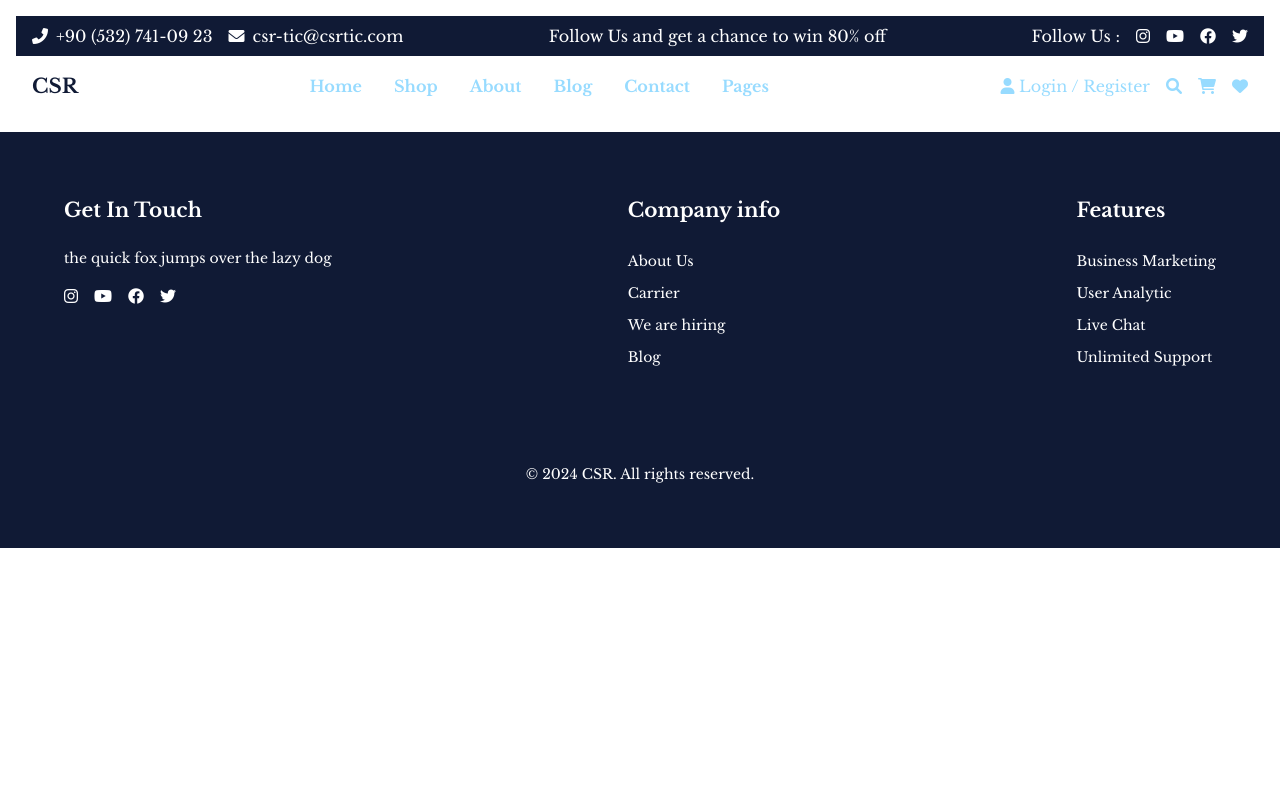
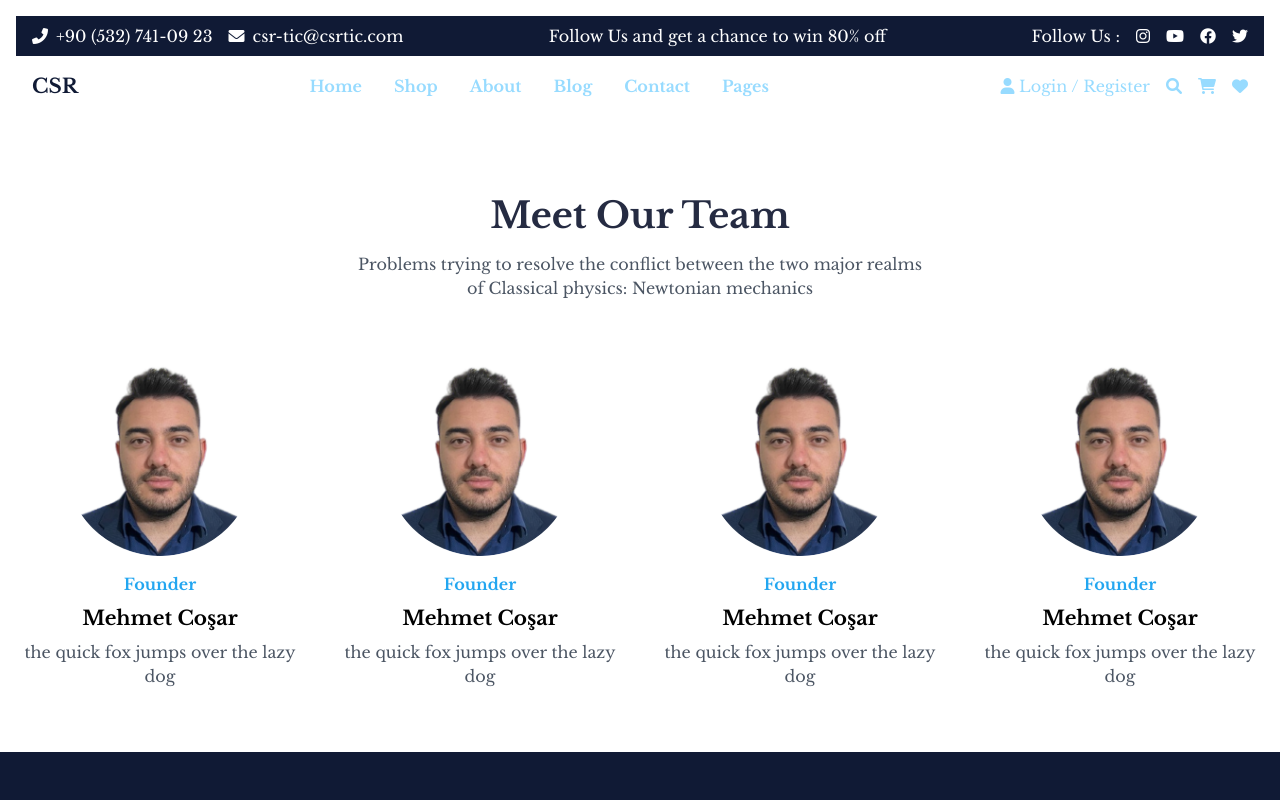
Before and after one commit to csrmehmet/Csr-Tic, a React (Vite) app: page /team in a window 1280 px wide. Shown: the top 800 px of the page. Built offline with nearby package versions, Linux system fonts and the light colour scheme.

Commit message:
teampage

```diff
--- a/src/App.jsx
+++ b/src/App.jsx
@@ -8,6 +8,7 @@ import PricingPage from './pages/PricingPage';
 import ContactPage from './pages/ContactPage';
 
 import ShopPage from './pages/ShopPage';
+import TeamPage from './pages/TeamPage';
 
 const App = () => {
   return (
@@ -21,6 +22,7 @@ const App = () => {
           <Route path="/contact" component={ContactPage} />
           <Route path="/shop" component={ShopPage} />
           <Route path="/product-detail/:id" component={ProductPage} />
+          <Route path="/team" component={TeamPage} />
         </Switch>
         <Footer />
       </div>
--- a/src/data.js
+++ b/src/data.js
@@ -360,3 +360,41 @@ export const contactData = {
     }
   ]
 };
+export const teamData = {
+  title: "Meet Our Team",
+  description: "Problems trying to resolve the conflict between the two major realms of Classical physics: Newtonian mechanics",
+  members: [
+    {
+      id: 1,
+      name: "Mehmet Coşar",
+      position: "Founder",
+      role: "Fullstack Developer",
+      description: "the quick fox jumps over the lazy dog",
+      image: "src/assets/myphoto.png"
+    },
+    {
+      id: 2,
+      name: "Mehmet Coşar",
+      position: "Founder",
+      role: "Fullstack Developer",
+      description: "the quick fox jumps over the lazy dog",
+      image: "src/assets/myphoto.png"
+    },
+    {
+      id: 3,
+      name: "Mehmet Coşar",
+      position: "Founder",
+      role: "Fullstack Developer",
+      description: "the quick fox jumps over the lazy dog",
+      image: "src/assets/myphoto.png"
+    },
+    {
+      id: 4,
+      name: "Mehmet Coşar",
+      position: "Founder",
+      role: "Fullstack Developer",
+      description: "the quick fox jumps over the lazy dog",
+      image: "src/assets/myphoto.png"
+    }
+  ]
+};
--- /dev/null
+++ b/src/pages/TeamPage.jsx
@@ -0,0 +1,35 @@
+import { teamData } from '../data';
+
+const TeamPage = () => {
+  return (
+    <div className="container mx-auto px-4 py-16">
+      {/* Header Section */}
+      <div className="text-center mb-16">
+        <h1 className="text-4xl font-bold text-[#252B42] mb-4">{teamData.title}</h1>
+        <p className="text-gray-600 max-w-xl mx-auto">
+          {teamData.description}
+        </p>
+      </div>
+
+      {/* Team Members Grid */}
+      <div className="grid grid-cols-1 md:grid-cols-4 gap-8">
+        {teamData.members.map((member) => (
+          <div key={member.id} className="flex flex-col items-center text-center">
+            <div className="w-48 h-48 rounded-full overflow-hidden mb-4">
+              <img
+                src={member.image}
+                alt={member.name}
+                className="w-full h-full object-cover"
+              />
+            </div>
+            <span className="text-[#23A6F0] font-bold mb-2">{member.position}</span>
+            <h3 className="text-xl font-bold mb-2">{member.name}</h3>
+            <p className="text-gray-600">{member.description}</p>
+          </div>
+        ))}
+      </div>
+    </div>
+  );
+};
+
+export default TeamPage;
```
Also changed, not shown: src/assets/myphoto.png (added).
